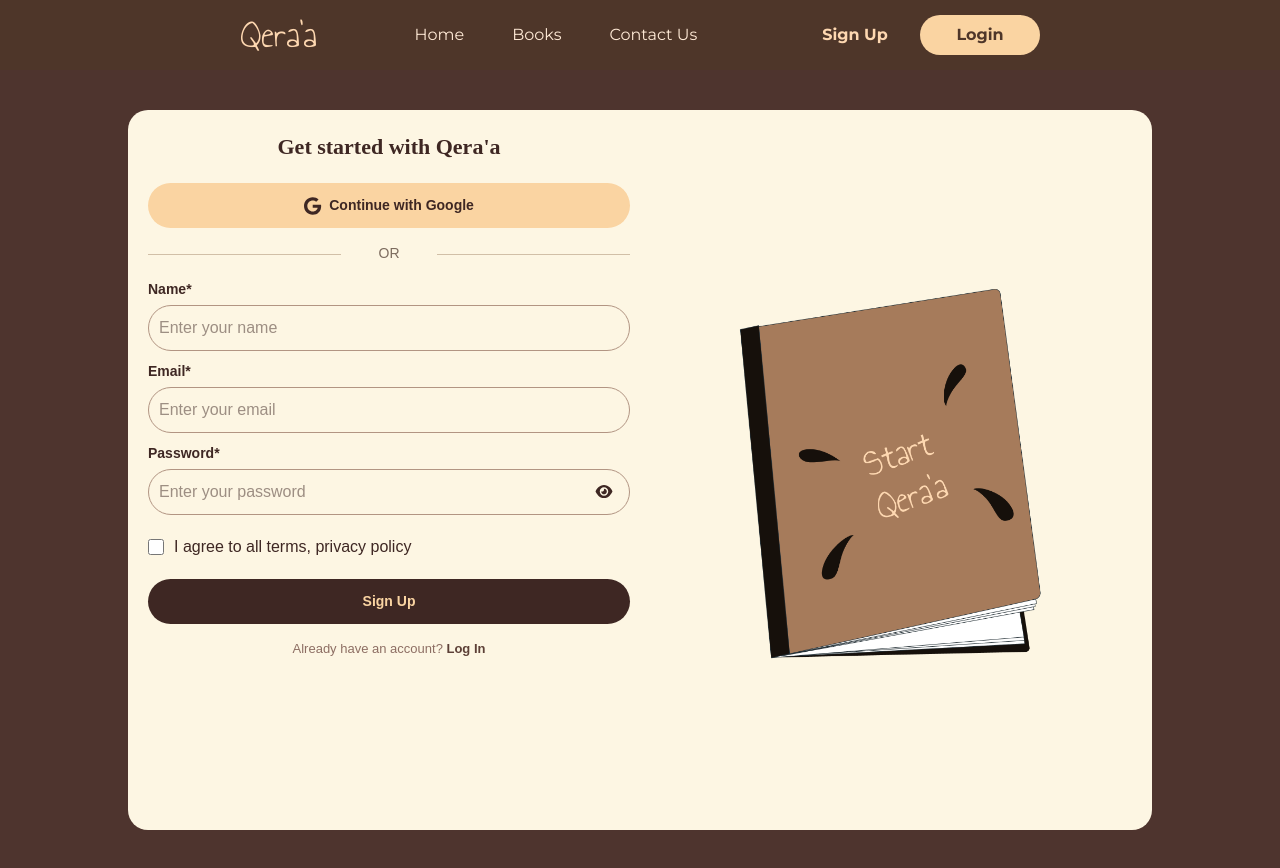
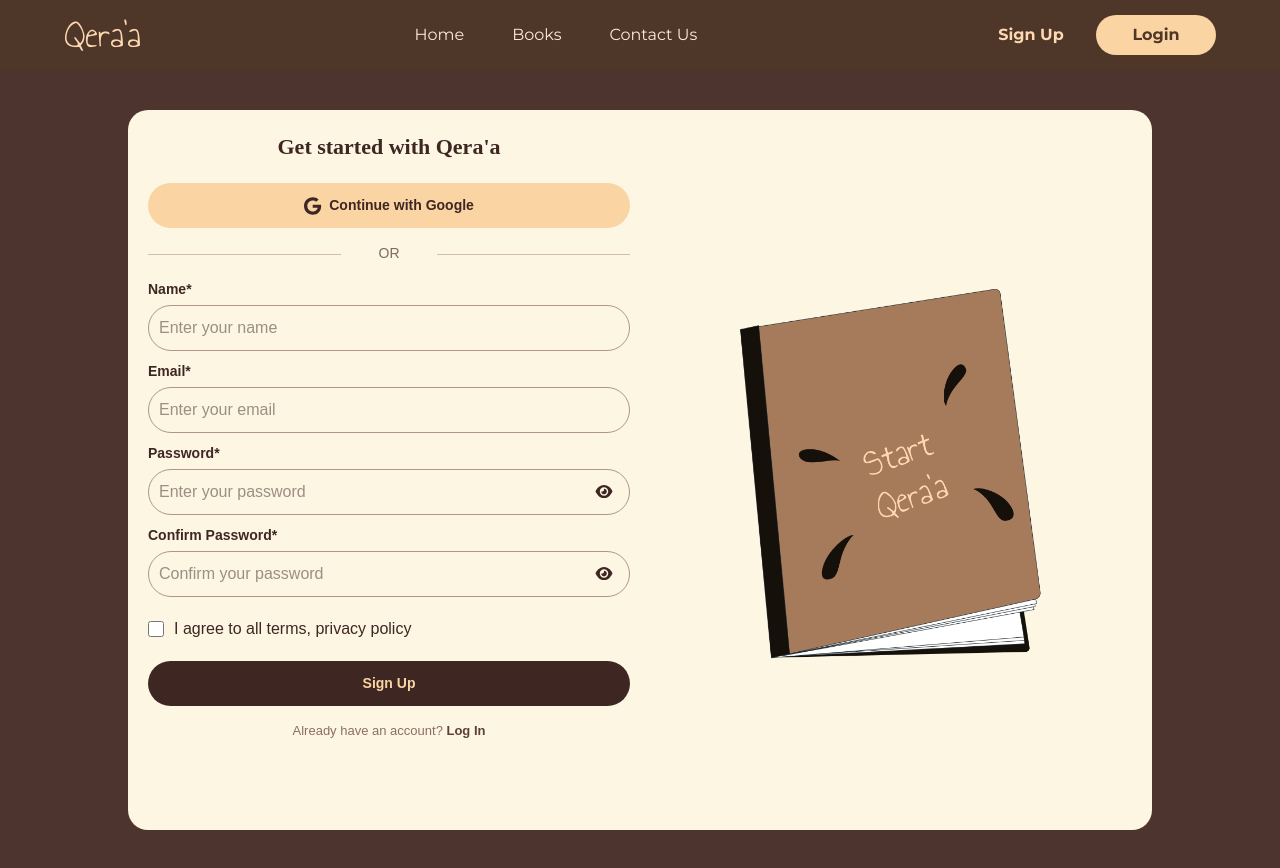
Before and after one commit to nadaasran/ITI-grad, a Nuxt app: page /signUp in a window 1280 px wide. Built offline with nearby package versions, Linux system fonts and the light colour scheme.

Commit message:
confirm pass

```diff
--- a/components/Nav-before-registeration.vue
+++ b/components/Nav-before-registeration.vue
@@ -21,14 +21,14 @@
 <style>
 .container {
     background-color: #4E3629;
-    width: 100vw;
+    /* width: 100vw; */
     position: sticky;
     top: 0;
     z-index: 999;
 }
 
 nav{
-    width: 100vh;
+    width: 90%;
     height: 70px;
     margin: auto;
 
--- a/pages/books/index.vue
+++ b/pages/books/index.vue
@@ -114,8 +114,8 @@
 
 </template>
 
-<script setup>
+<!-- <script setup>
 definePageMeta({
   layout: 'registered',
 });
-</script>
+</script> -->
--- a/pages/signUp/index.vue
+++ b/pages/signUp/index.vue
@@ -224,6 +224,22 @@ const loginWithGoogle = async () => {
     />
   </div>
   <span v-if="passwordError" class="error-message">{{ passwordError }}</span>
+  <div class="password-wrapper">
+  <label>Confirm Password*</label>
+  <div class="password-input-container">
+    <input
+      :type="showPassword ? 'text' : 'password'"
+      v-model="confirmPassword"
+      placeholder="Confirm your password"
+    />
+    <FontAwesomeIcon
+      :icon="showPassword ? ['fas', 'eye-slash'] : ['fas', 'eye']"
+      class="eye-icon"
+      @click="togglePasswordVisibility"
+    />
+  </div>
+  <span v-if="confirmPasswordError" class="error-message">{{ confirmPasswordError }}</span>
+</div>
 </div>
             <div class="terms">
               <input type="checkbox" v-model="auth.agree" />
@@ -262,6 +278,9 @@ const togglePasswordVisibility = () => {
   const nameError = ref('')
   const emailError = ref('')
   const passwordError = ref('')
+  const confirmPassword = ref('')
+const confirmPasswordError = ref('')
+
 
   const validateName = () => {
     if (!auth.name) {
@@ -306,19 +325,29 @@ const togglePasswordVisibility = () => {
       passwordError.value = ''
     }
   }
+  const validateConfirmPassword = () => {
+  if (!confirmPassword.value) {
+    confirmPasswordError.value = 'Please confirm your password'
+  } else if (confirmPassword.value !== auth.password) {
+    confirmPasswordError.value = 'Passwords do not match'
+  } else {
+    confirmPasswordError.value = ''
+  }
+}
+
 
 const handleSubmit = async () => {
   validateName()
   validatePassword()
   validateField('email')
+  validateConfirmPassword()
 
-    if (nameError.value || passwordError.value || emailError.value) return
+  if (nameError.value || passwordError.value || emailError.value || confirmPasswordError.value) return
 
   if (!auth.agree) {
     auth.setError("You must agree to the terms!")
     return
   }
-
     try {
       const res = await fetch("http://localhost:5000/auth/register", {
         method: "POST",
```
Lines whose indentation alone changed are shown as unchanged.
